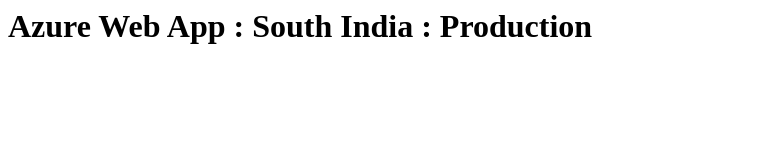
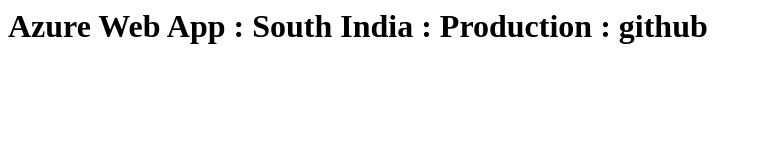
Before and after one commit to kshemawipro/First-Repository, a plain HTML site: page index.html in a window 1280 px wide. Shown: the whole page, without its empty margins (0-762 px from the left). Drawn offline with Linux system fonts and the light colour scheme.

Commit message:
changes done version 1.1

```diff
--- a/index.html
+++ b/index.html
@@ -3,6 +3,6 @@
 <title>Azure WebApp</title>
 </head>
 <body>
-	<h1>Azure Web App : South India : Production</h1>
+	<h1>Azure Web App : South India : Production : github</h1>
 </body>
 </html>
```
